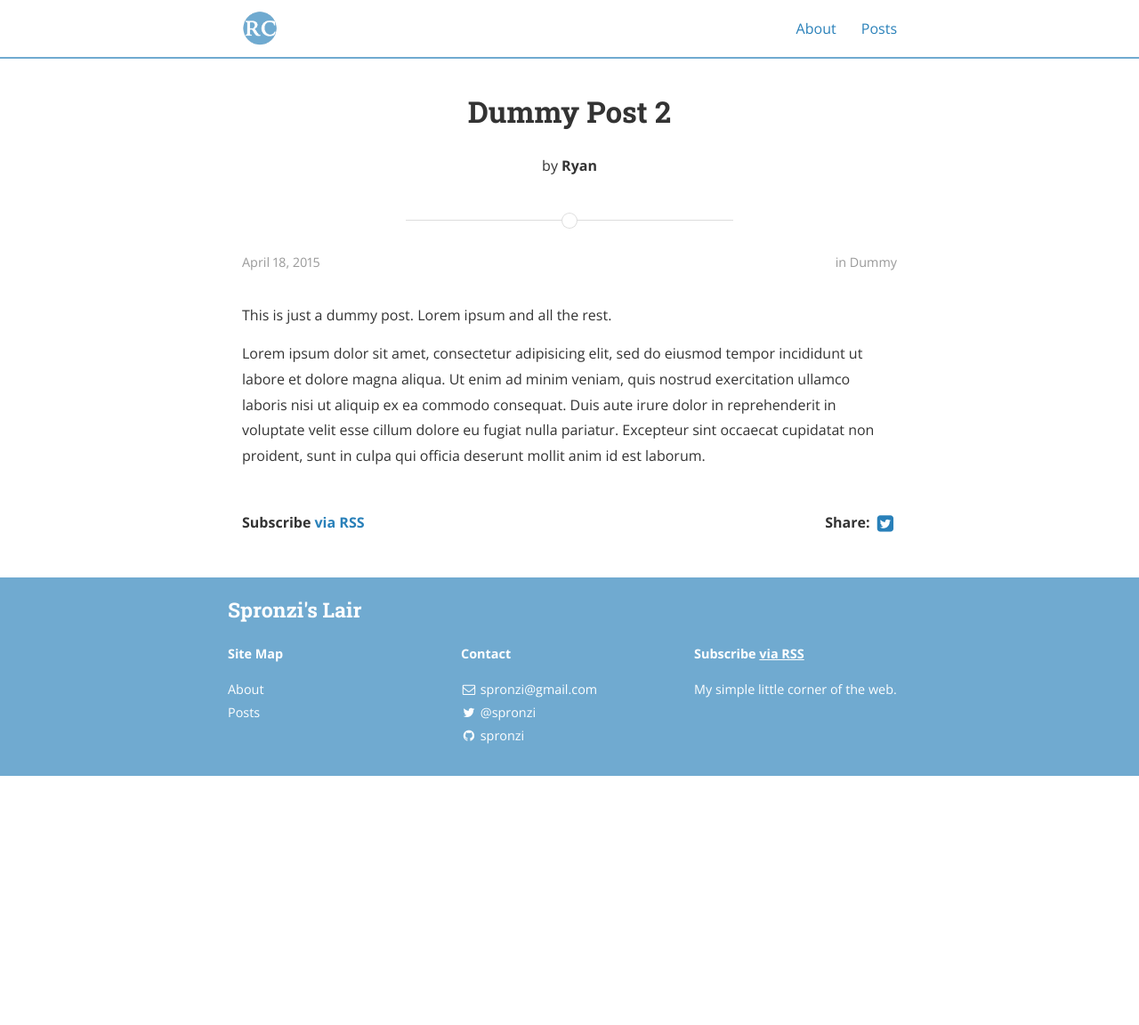
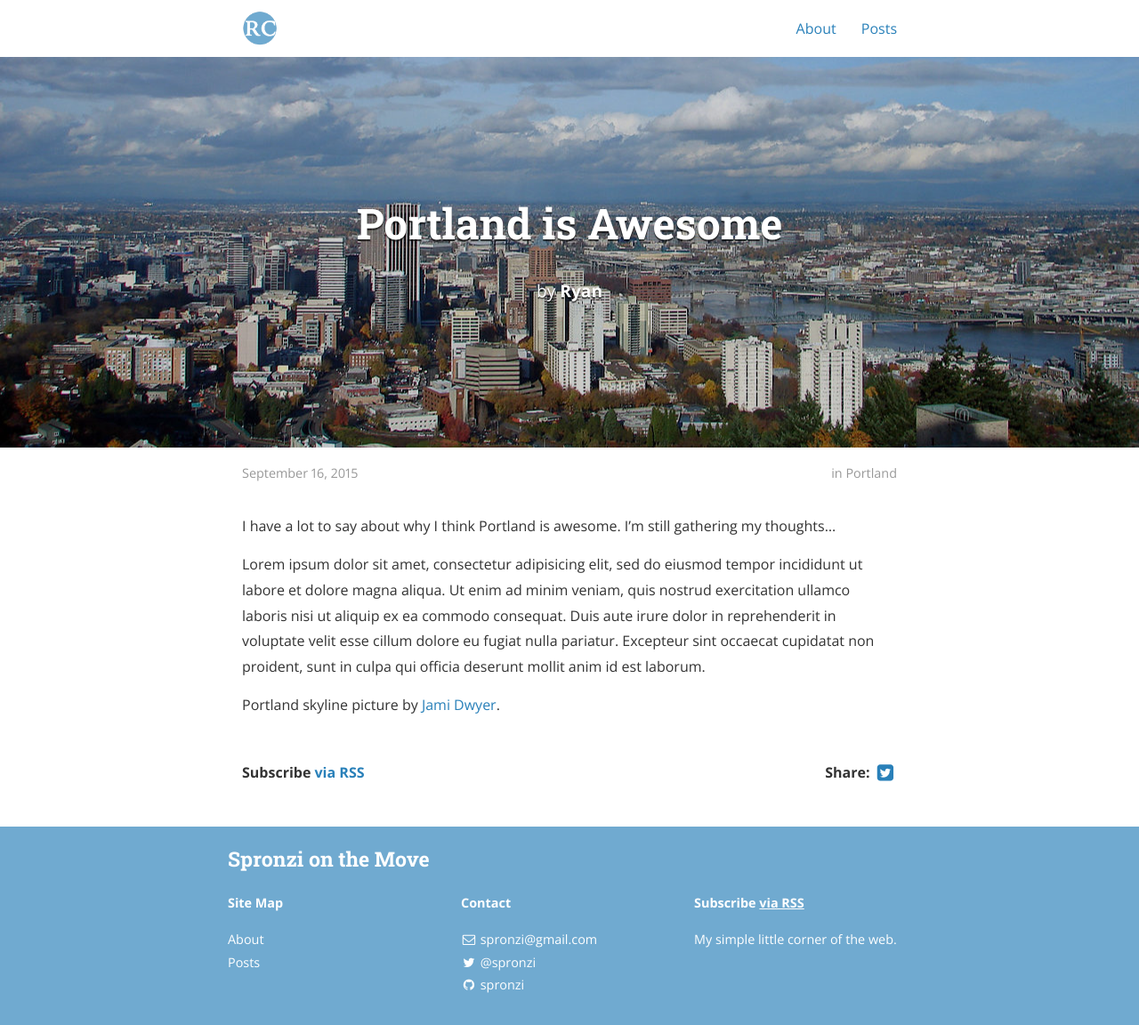
Before and after one commit to spronzi/spronzi.github.io, a Jekyll site: the page built from _posts/2015-09-16-portand.md, in a window 1280 px wide. Shown: the whole page at 89% size. Built offline with Jekyll 4.4.1, drawn with Linux system fonts in a browser that asks for light colours; nearby versions of some CDN libraries; a style sheet for code colours, icons or effects is not loaded; before the commit the page ends 900 px from its top, so only the background shows below that.

Commit message:
- Updated pictures and title to reflect Spronzi's mobile nature - Added place holder Portland post that includes nice skyline picture - Added truck cab picture to Road Rants page

```diff
--- a/_config.yml
+++ b/_config.yml
@@ -1,10 +1,5 @@
-# External gems
-# gems:
-#   - jekyll-archives # Sorry, not GitHub pages friendly!
-#   - jekyll-sitemap
-
 # Site settings
-title: Spronzi's Lair
+title: Spronzi on the Move
 subtitle: "Never forget rule #2: Double Tap"
 email: spronzi@gmail.com
 name: Ryan Calhoun
@@ -12,7 +7,7 @@ description: >
   My simple little corner of the web.
 baseurl: "/" # the subpath of your site, e.g. /blog/
 url: "http://spronzi.github.io" # the base hostname & protocol for your site
-cover: "assets/images/header_image.jpg"
+cover: "assets/images/1280px-Indiana-rural-road.jpg"
 logo: "assets/images/logo.png"
 
 # Build settings
@@ -20,19 +15,6 @@ markdown: kramdown
 paginate: 5
 paginate_path: "/page:num/"
 
-# Archive settings (see https://github.com/jekyll/jekyll-archives/)
-# jekyll-archives:
-#   enabled:
-#     - categories
-#     - tags
-#   layout: 'archive'
-#   permalinks:
-#     category: '/category/:name/'
-#     tag: '/tag/:name/'
-
-
-# Google analytics
-# ga_tracking_id: "UA-XXXX-1"
 
 # Category descriptions (for archive pages)
 descriptions:
--- a/_includes/head.html
+++ b/_includes/head.html
@@ -1,5 +1,6 @@
 <head>
   <meta charset="utf-8">
+  <meta http-equiv="Content-Language" content="en">
   <meta http-equiv="X-UA-Compatible" content="IE=edge">
   <meta name="viewport" content="width=device-width, initial-scale=1">
 
--- a/_posts/2015-09-17-dummy2.md
+++ b/_posts/2015-09-16-portand.md
@@ -1,12 +1,13 @@
 ---
 layout: post
-title:  "Dummy Post 2"
-date:   2015-04-18 08:43:59
+title:  "Portland is Awesome"
 author: Ryan
-categories: Dummy
+categories: portland
+cover:  "assets/images/1280px-Portlandbridges.jpg"
 ---
 
-This is just a dummy post. Lorem ipsum and all the rest.
+I have a lot to say about why I think Portland is awesome.  I'm still gathering my
+thoughts...
 
 Lorem ipsum dolor sit amet, consectetur adipisicing elit, sed do eiusmod
 tempor incididunt ut labore et dolore magna aliqua. Ut enim ad minim veniam,
@@ -14,3 +15,6 @@ quis nostrud exercitation ullamco laboris nisi ut aliquip ex ea commodo
 consequat. Duis aute irure dolor in reprehenderit in voluptate velit esse
 cillum dolore eu fugiat nulla pariatur. Excepteur sint occaecat cupidatat non
 proident, sunt in culpa qui officia deserunt mollit anim id est laborum.
+
+
+Portland skyline picture by [Jami Dwyer](https://commons.wikimedia.org/wiki/File:Portlandbridges.jpg).
```
Also changed, not shown: _posts/2015-09-17-road-rants.md (renamed from _posts/2015-09-17-dummy.md, +7 -3 lines), about.md (+2 -1 lines), _posts/2015-04-18-welcome-to-jekyll.md (renamed from _posts/2015-09-17-welcome-to-jekyll.md), assets/images/1280px-Indiana-rural-road.jpg (added), assets/images/1280px-Portlandbridges.jpg (added), assets/images/1280px-Truck_cab.jpg (added), assets/images/header_image.jpg (deleted).
